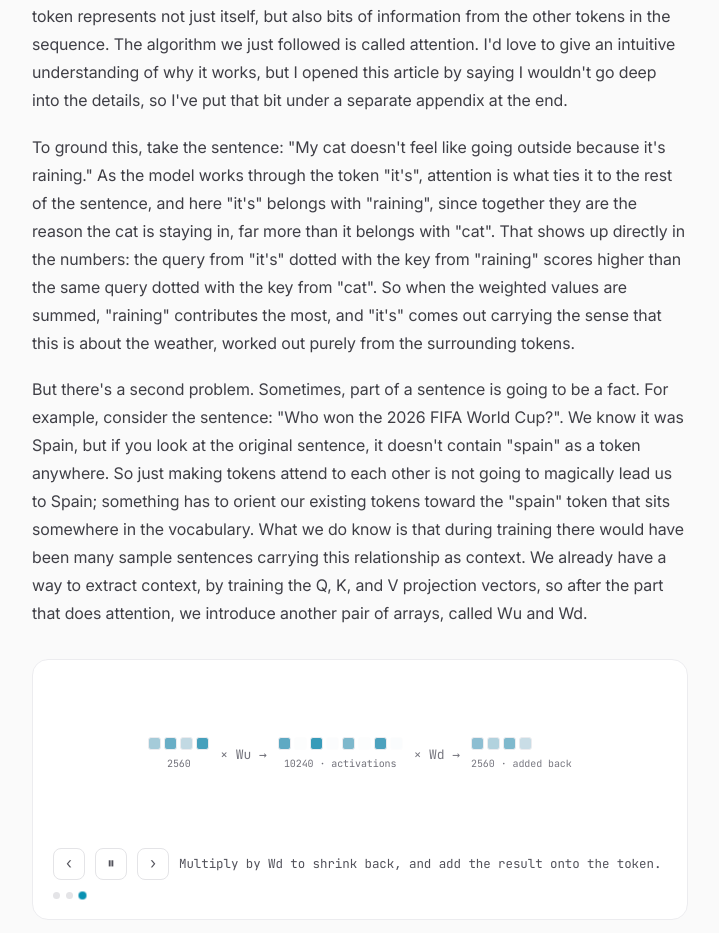
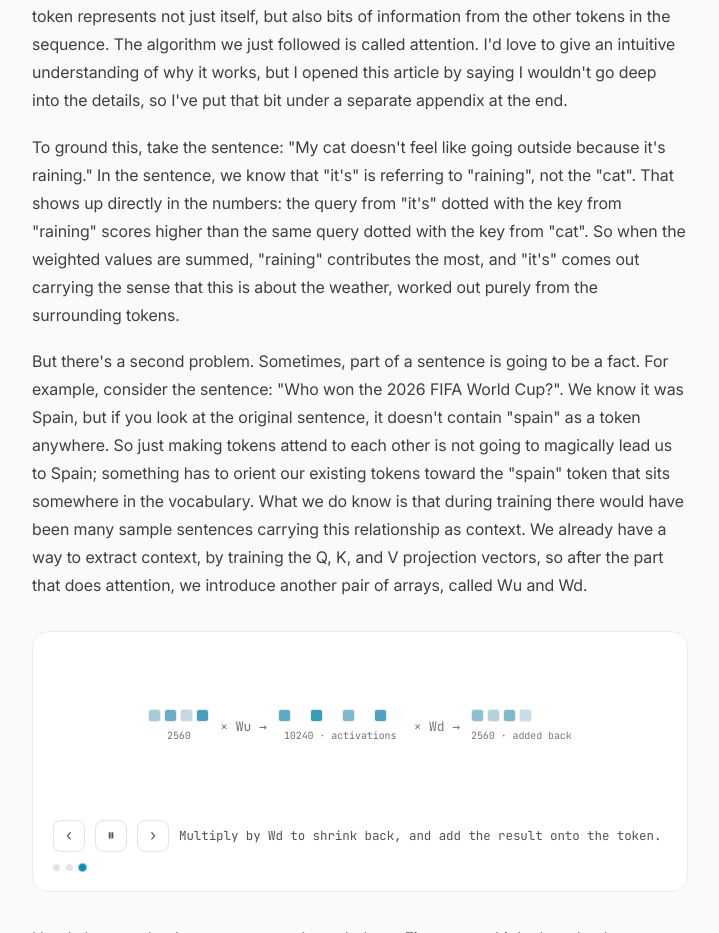
Before and after one commit to codemug/codemug.github.io, an Astro site: page /blog/sre-guide-deploying-llms-part-1 in a window 1280 px wide. Shown: the part 7824-8757 px from the top of the page, without its empty margins (280-999 px from the left). Built offline with nearby package versions, Linux system fonts and the light colour scheme; Astro itself is replaced by a stand-in of ours.

Commit message:
edit(blog): simplify the attention coreference example
Co-Authored-By: Claude Opus 4.8 <noreply@anthropic.com>

```diff
--- a/src/content/blog/sre-guide-deploying-llms-part-1.mdx
+++ b/src/content/blog/sre-guide-deploying-llms-part-1.mdx
@@ -110,7 +110,7 @@ During training, a set of projection vectors is inserted into the neural network
 
 At inference time, these projection vectors are used to generate the Q, K, and V vectors for each token, by multiplying each token by each projection vector. Now, remember that Q holds what a token is looking for, and K holds what a token has to offer. We take the K vector of each token and multiply it with the Q vector of every other token. This is a dot product, and the result is a single number that represents how much one token (its K) has to offer to another (its Q); the higher the number, the more shared context the two tokens have. Now, remembering that V represents the influence a token has on others, the next step is to multiply that dot-product number by the V vector of the token that supplied the K used in the dot product. We end up with a set of weighted V vectors per token. (I've glossed over a softmax operation here, which is a way to normalize the dot-product results into proportions between 0 and 1.) Finally, these weighted V vectors are added together, and the result is added onto the original token's embedding. Now this token represents not just itself, but also bits of information from the other tokens in the sequence. The algorithm we just followed is called attention. I'd love to give an intuitive understanding of why it works, but I opened this article by saying I wouldn't go deep into the details, so I've put that bit under a separate appendix at the end.
 
-To ground this, take the sentence: "My cat doesn't feel like going outside because it's raining." As the model works through the token "it's", attention is what ties it to the rest of the sentence, and here "it's" belongs with "raining", since together they are the reason the cat is staying in, far more than it belongs with "cat". That shows up directly in the numbers: the query from "it's" dotted with the key from "raining" scores higher than the same query dotted with the key from "cat". So when the weighted values are summed, "raining" contributes the most, and "it's" comes out carrying the sense that this is about the weather, worked out purely from the surrounding tokens.
+To ground this, take the sentence: "My cat doesn't feel like going outside because it's raining." In the sentence, we know that "it's" is referring to "raining", not the "cat". That shows up directly in the numbers: the query from "it's" dotted with the key from "raining" scores higher than the same query dotted with the key from "cat". So when the weighted values are summed, "raining" contributes the most, and "it's" comes out carrying the sense that this is about the weather, worked out purely from the surrounding tokens.
 
 But there's a second problem. Sometimes, part of a sentence is going to be a fact. For example, consider the sentence: "Who won the 2026 FIFA World Cup?". We know it was Spain, but if you look at the original sentence, it doesn't contain "spain" as a token anywhere. So just making tokens attend to each other is not going to magically lead us to Spain; something has to orient our existing tokens toward the "spain" token that sits somewhere in the vocabulary. What we do know is that during training there would have been many sample sentences carrying this relationship as context. We already have a way to extract context, by training the Q, K, and V projection vectors, so after the part that does attention, we introduce another pair of arrays, called Wu and Wd.
 
```
